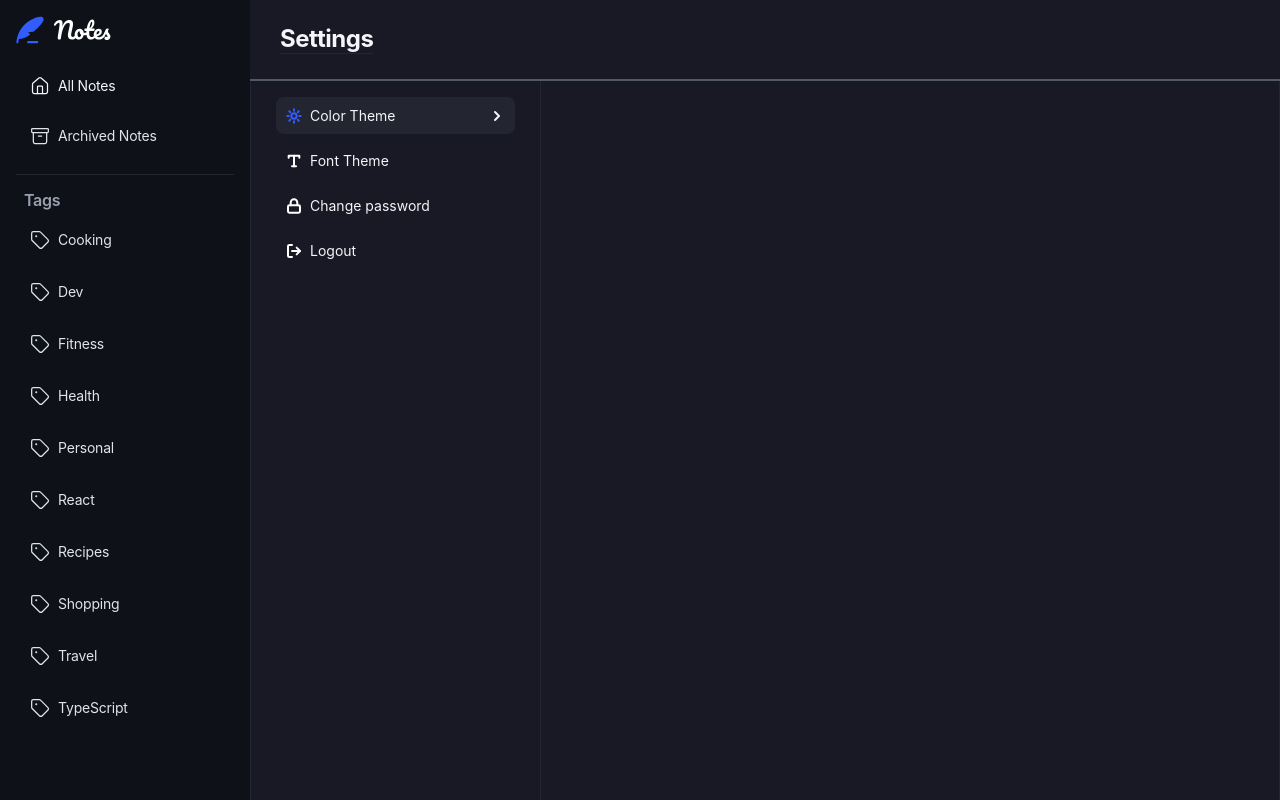
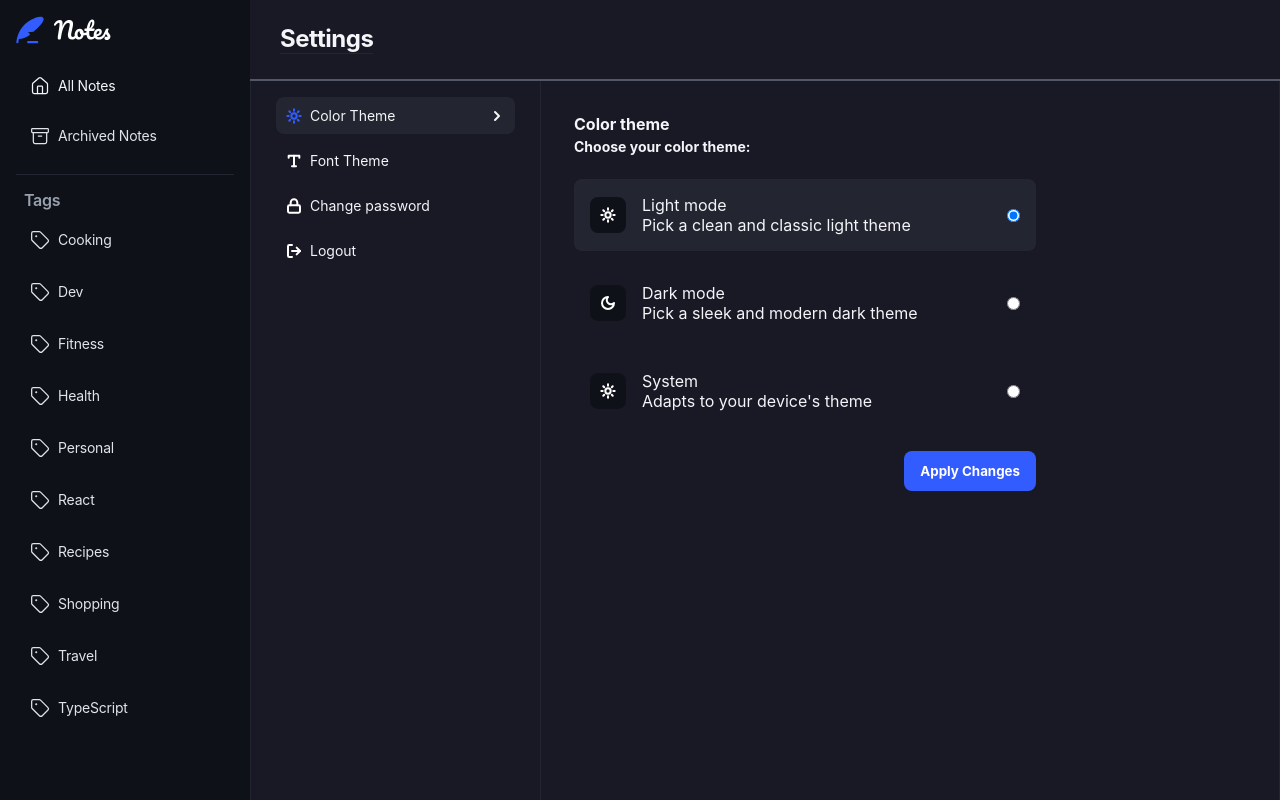
Before and after one commit to orafael93/note-taking, a React (Vite) app: page /settings in a window 1280 px wide. Built offline with nearby package versions, Linux system fonts and the light colour scheme; a web font is replaced by a local one.

Commit message:
feat: add the theme component

```diff
--- a/src/pages/Settings/index.tsx
+++ b/src/pages/Settings/index.tsx
@@ -2,6 +2,7 @@ import { Fragment, useRef, useState } from "react";
 import { ChevronRight, Lock, LogOut, Sun, Type } from "lucide-react";
 
 import { Logo } from "@/components/Logo";
+import { Theme } from "./components/Theme";
 
 import * as S from "./styles";
 
@@ -100,6 +101,8 @@ export const Settings = () => {
               </ul>
             </nav>
           </S.Container>
+
+          {canActiveItem("theme") && <Theme />}
         </S.ContentWrapper>
       </S.MainContent>
     </Fragment>
```
